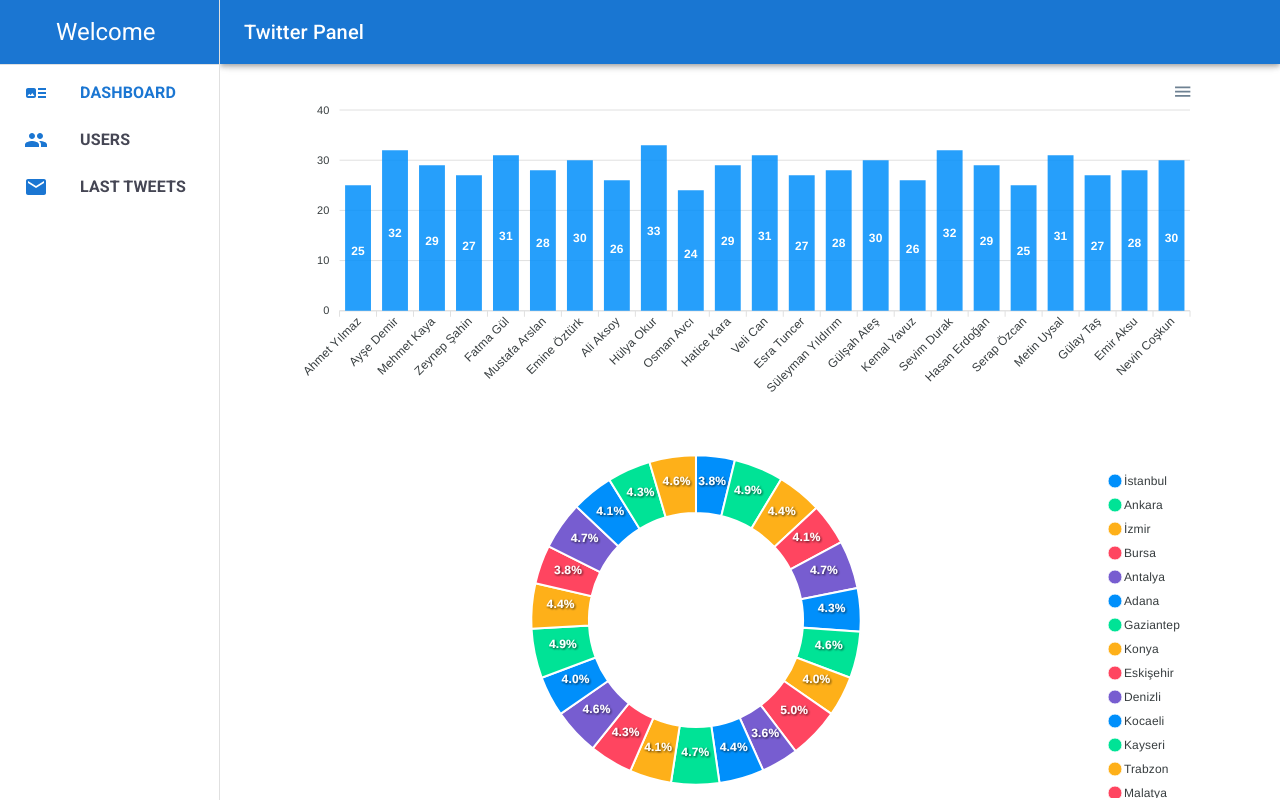
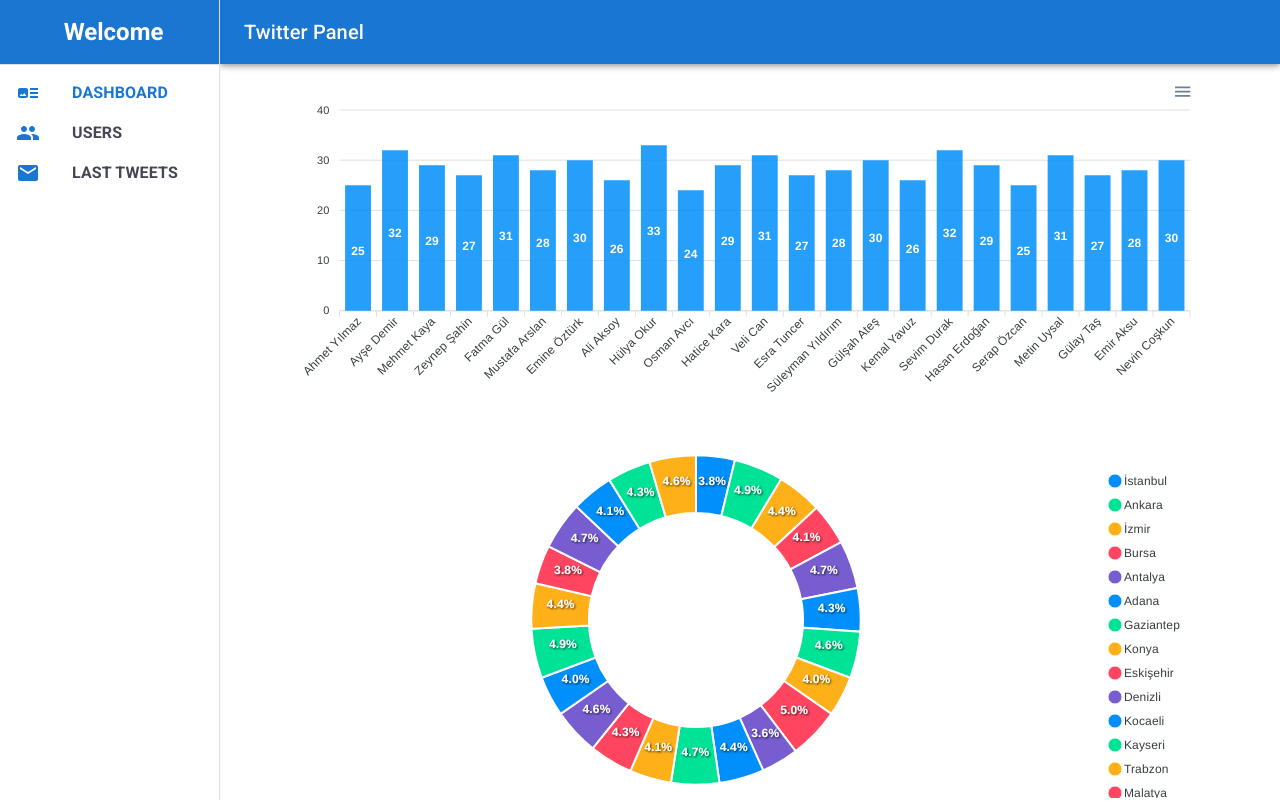
Before and after one commit to MelodiBayraktar/TwitterPanel, a React (Vite) app: page / in a window 1280 px wide. Shown: the top 802 px of the page. Built offline with nearby package versions, Linux system fonts and the light colour scheme.

Commit message:
style changes

```diff
--- a/src/App.jsx
+++ b/src/App.jsx
@@ -1,5 +1,5 @@
 import * as React from "react";
-import SideNav from "./components/SideNav";
+import SideNav from "./components/Layout/SideNav";
 import Home from "./pages/Home";
 import Box from "@mui/material/Box";
 import { BrowserRouter as Router, Routes, Route, Link } from "react-router-dom";
--- a/src/components/SideNav.jsx
+++ b/src/components/Layout/SideNav.jsx
@@ -21,10 +21,10 @@
 const StyledNavLink = styled(NavLink)(({ theme }) => ({
   color: "#454654", // Text rengi
   textDecoration: "none",
-  fontWeight:"bold",
-  textTransform:"uppercase",
-  marginLeft: '8px',
-  display:"flex", // Alt çizgiyi kaldırmak için
+  fontWeight: "bold",
+  textTransform: "uppercase",
+  textAlign: "center",
+  display: "flex",
   "&.active": {
     color: "#1B76D2",
   },
@@ -60,7 +60,17 @@
 
   const drawer = (
     <div>
-      <Typography variant="h5" sx={{ pl: 7, py: 2 ,backgroundColor:'#1B76D2',color:'white'}}>
+      <Typography
+        variant="h5"
+        sx={{
+          py: 2,
+          pl:1,
+          backgroundColor: "#1B76D2",
+          color: "white",
+          fontWeight: "bold",
+          textAlign: "center",
+        }}
+      >
         Welcome{" "}
       </Typography>
       <Divider />
@@ -68,10 +78,11 @@
         {sidebars.map((item, index) => (
           <ListItem key={index} disablePadding>
             <ListItemButton>
-              <StyledNavLink to={item.to} >
-              <Box><ListItemIcon>{item.icon}</ListItemIcon></Box>
+              <StyledNavLink to={item.to}>
+                <Box sx={{ display: "flex", alignItems: "center" }}>
+                  <ListItemIcon>{item.icon}</ListItemIcon>
+                </Box>
                 <Box>{item.name}</Box>
-                {/* <ListItemText primary={item.name} /> */}
               </StyledNavLink>
             </ListItemButton>
           </ListItem>
```
Also changed, not shown: src/components/Layout/Header.jsx (renamed from src/components/Header.jsx).
